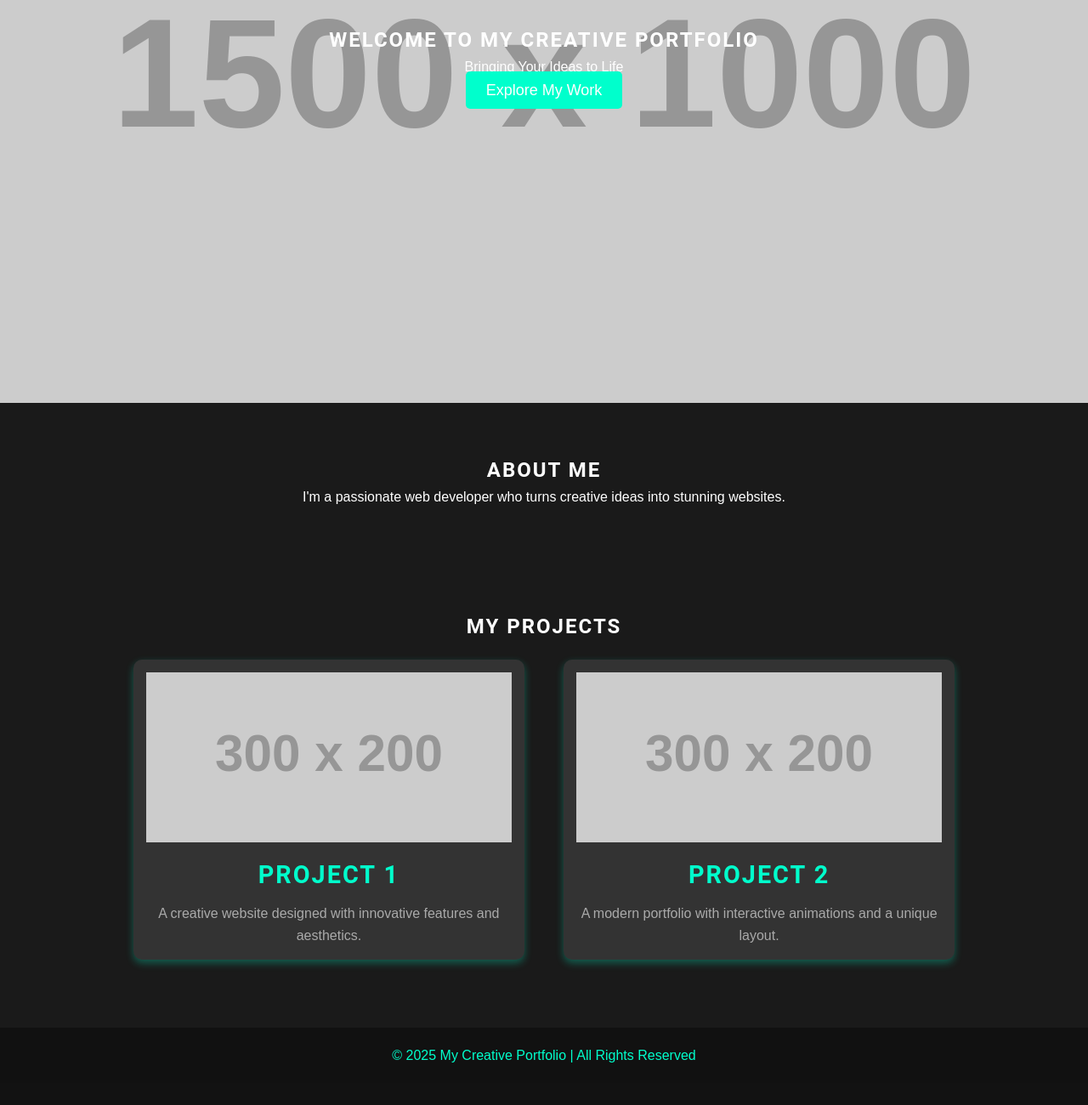
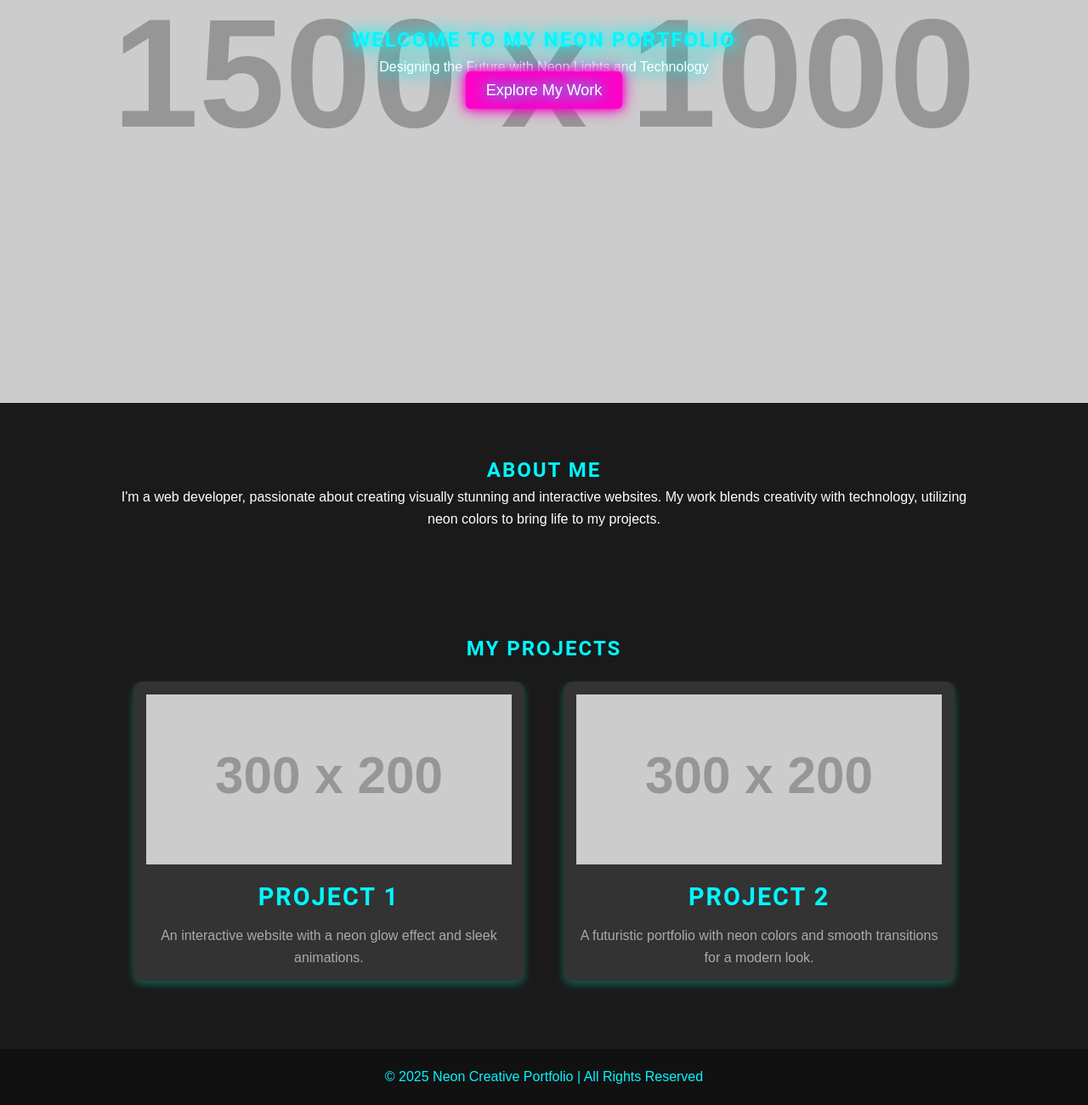
Before and after one commit to aco-team-official/ideal-sniffle, a plain HTML site: page index.html in a window 1280 px wide. Shown: the part 326-1626 px from the top of the page at 85% size. Before the commit the page ends 1600 px from the top, so only its background shows below. Drawn offline with Linux system fonts and the light colour scheme; placeholder pictures from the web are drawn by us.

Commit message:
Update index.html

```diff
--- a/index.html
+++ b/index.html
@@ -3,7 +3,7 @@
 <head>
     <meta charset="UTF-8">
     <meta name="viewport" content="width=device-width, initial-scale=1.0">
-    <meta name="description" content="Creative Portfolio with Interactive Animations and Stunning Visuals">
+    <meta name="description" content="Creative Portfolio with Neon Colors and Interactive Animations">
     <title>Creative Portfolio</title>
     <style>
         * {
@@ -14,7 +14,7 @@
 
         body {
             font-family: 'Arial', sans-serif;
-            background-color: #121212;
+            background-color: #121212; /* Dark Background */
             color: #fff;
             line-height: 1.6;
         }
@@ -23,11 +23,12 @@
             font-family: 'Roboto', sans-serif;
             text-transform: uppercase;
             letter-spacing: 2px;
+            color: #00f7ff; /* Neon Blue */
         }
 
         #hero {
             height: 100vh;
-            background-image: url('https://via.placeholder.com/1500x1000'); /* Placeholder image */
+            background-image: url('https://via.placeholder.com/1500x1000'); /* Placeholder Image */
             background-size: cover;
             display: flex;
             justify-content: center;
@@ -40,21 +41,24 @@
 
         .hero-content {
             z-index: 2;
+            text-shadow: 0 0 15px #00f7ff, 0 0 25px #00f7ff;
         }
 
         .cta-btn {
             padding: 12px 24px;
-            background-color: #00ffcc;
+            background-color: #ff00c8; /* Neon Pink */
             border: none;
             color: #fff;
             font-size: 18px;
             border-radius: 5px;
             text-decoration: none;
+            box-shadow: 0 0 10px #ff00c8, 0 0 20px #ff00c8;
             transition: background-color 0.3s ease-in-out;
         }
 
         .cta-btn:hover {
-            background-color: #00cc99;
+            background-color: #ff80c0;
+            box-shadow: 0 0 20px #ff80c0, 0 0 40px #ff80c0;
         }
 
         #about, #projects {
@@ -81,6 +85,7 @@
 
         .project-card:hover {
             transform: scale(1.05);
+            box-shadow: 0 4px 20px rgba(0, 255, 204, 0.7);
         }
 
         .image-wrapper {
@@ -98,7 +103,7 @@
         .project-info h3 {
             font-size: 1.8em;
             margin-bottom: 10px;
-            color: #00ffcc;
+            color: #00f7ff; /* Neon Blue */
         }
 
         .project-info p {
@@ -109,7 +114,7 @@
             background-color: #111;
             padding: 20px;
             text-align: center;
-            color: #00ffcc;
+            color: #00f7ff;
         }
 
         @keyframes fadeIn {
@@ -133,8 +138,8 @@
 <body>
     <section id="hero">
         <div class="hero-content">
-            <h1>Welcome to My Creative Portfolio</h1>
-            <p>Bringing Your Ideas to Life</p>
+            <h1>Welcome to My Neon Portfolio</h1>
+            <p>Designing the Future with Neon Lights and Technology</p>
             <a href="#projects" class="cta-btn">Explore My Work</a>
         </div>
     </section>
@@ -142,7 +147,7 @@
     <section id="about">
         <div class="container">
             <h2>About Me</h2>
-            <p>I'm a passionate web developer who turns creative ideas into stunning websites.</p>
+            <p>I'm a web developer, passionate about creating visually stunning and interactive websites. My work blends creativity with technology, utilizing neon colors to bring life to my projects.</p>
         </div>
     </section>
 
@@ -155,7 +160,7 @@
                 </div>
                 <div class="project-info">
                     <h3>Project 1</h3>
-                    <p>A creative website designed with innovative features and aesthetics.</p>
+                    <p>An interactive website with a neon glow effect and sleek animations.</p>
                 </div>
             </div>
             <div class="project-card">
@@ -164,7 +169,7 @@
                 </div>
                 <div class="project-info">
                     <h3>Project 2</h3>
-                    <p>A modern portfolio with interactive animations and a unique layout.</p>
+                    <p>A futuristic portfolio with neon colors and smooth transitions for a modern look.</p>
                 </div>
             </div>
         </div>
@@ -172,7 +177,7 @@
 
     <footer>
         <div class="container">
-            <p>&copy; 2025 My Creative Portfolio | All Rights Reserved</p>
+            <p>&copy; 2025 Neon Creative Portfolio | All Rights Reserved</p>
         </div>
     </footer>
 
```
